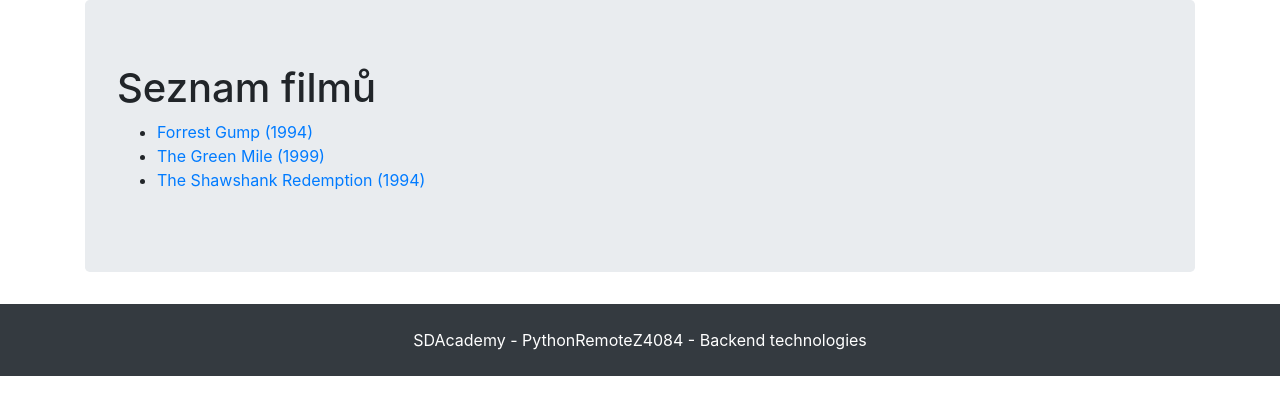
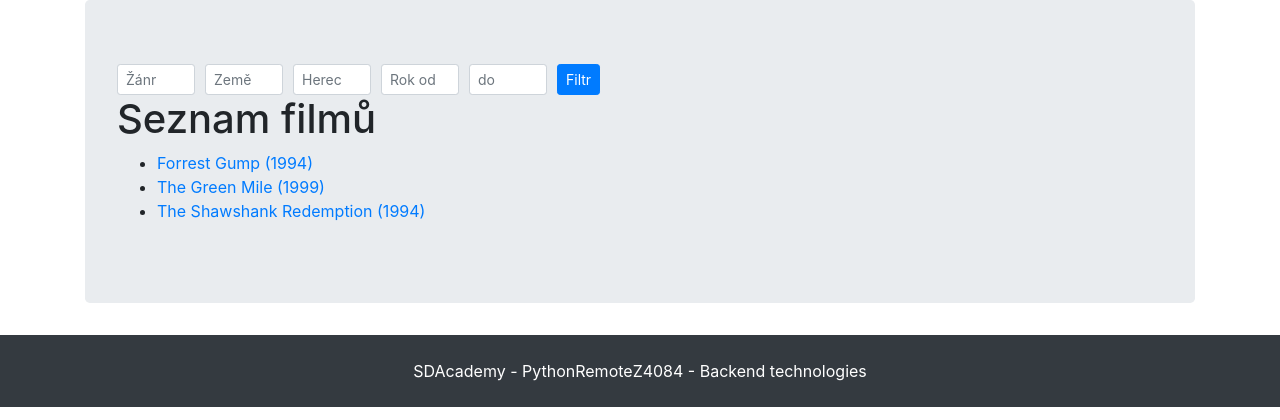
Before and after one commit to petrgregor/PythonRemoteZ4084_hollymovies, a Django app: page /movies/ in a window 1280 px wide. Shown: the part 56-476 px from the top of the page. Run offline with Django 5.2, Linux system fonts and the light colour scheme; data comes from the database, SQL or seed files in the repository; some libraries are stand-ins or nearby versions.

Commit message:
Feature 3 - movie filters (genre, country, actor, year).

```diff
--- a/hollymovies/urls.py
+++ b/hollymovies/urls.py
@@ -34,6 +34,7 @@ urlpatterns = [
     path('movie/create/', MovieCreateView.as_view(), name='movie_create'),
     path('movie/update/<int:pk>/', MovieUpdateView.as_view(), name='movie_update'),
     path('movie/delete/<int:pk>/', MovieDeleteView.as_view(), name='movie_delete'),
+    path('movie/filter/', movie_filter, name='movie_filter'),
     path('creators/', CreatorsListView.as_view(), name='creators'),
     path('creator/<int:pk>/', CreatorDetailView.as_view(), name='creator'),
     path('creator/create/', CreatorCreateView.as_view(), name='creator_create'),
--- a/viewer/templates/movies.html
+++ b/viewer/templates/movies.html
@@ -5,6 +5,43 @@
 {% endblock %}
 
 {% block content %}
+
+    <div class="filter-form">
+        <form method="post" action="/movie/filter/" class="form-row align-items-center">
+            {% csrf_token %}
+
+            <div class="col-auto col-sm-1">
+                <input type="text" id="filter-genre" name="filter-genre"
+                       class="form-control form-control-sm" placeholder="Žánr">
+            </div>
+
+            <div class="col-auto col-sm-1">
+                <input type="text" id="filter-country" name="filter-country"
+                       class="form-control form-control-sm" placeholder="Země">
+            </div>
+
+            <div class="col-auto col-sm-1">
+                <input type="text" id="filter-actor" name="filter-actor"
+                       class="form-control form-control-sm" placeholder="Herec">
+            </div>
+
+            <div class="col-auto col-sm-1">
+                <input type="text" id="filter-year-from" name="filter-year-from"
+                       class="form-control form-control-sm" placeholder="Rok od">
+            </div>
+
+            <div class="col-auto col-sm-1">
+                <input type="text" id="filter-year-to" name="filter-year-to"
+                       class="form-control form-control-sm" placeholder="do">
+            </div>
+
+            <div class="col-auto">
+                <input type="submit" id="id_submit" value="Filtr"
+                       class="btn btn-primary btn-sm">
+            </div>
+        </form>
+    </div>
+
     <h1>Seznam filmů</h1>
     {% if perms.viewer.add_movie %}
         <a href="{% url 'movie_create' %}" class="btn btn-primary">Přidat film</a>
--- a/viewer/views.py
+++ b/viewer/views.py
@@ -355,3 +355,29 @@ def search(request):
 
             return render(request, 'search.html', context)
     return render(request, 'home.html')
+
+
+def movie_filter(request):
+    if request.method == 'POST':
+        filter_genre = request.POST.get('filter-genre').strip()
+        filter_country = request.POST.get('filter-country').strip()
+        filter_actor = request.POST.get('filter-actor').strip()
+        filter_year_from = request.POST.get('filter-year-from').strip()
+        filter_year_to = request.POST.get('filter-year-to').strip()
+
+        filtered_movies = Movie.objects.all()
+
+        if filter_genre:
+            filtered_movies = filtered_movies.filter(genres__name__contains=filter_genre)
+        if filter_country:
+            filtered_movies = filtered_movies.filter(countries__name__contains=filter_country)
+        if filter_actor:
+            filtered_movies = filtered_movies.filter(actors__surname__contains=filter_actor)
+        if filter_year_from:
+            filtered_movies = filtered_movies.filter(year__gte=filter_year_from)
+        if filter_year_to:
+            filtered_movies = filtered_movies.filter(year__lte=filter_year_to)
+
+        context = {'movies': filtered_movies}
+        return render(request, 'movies.html', context)
+    return render(request, 'home.html')
```
Also changed, not shown: readme.md.
